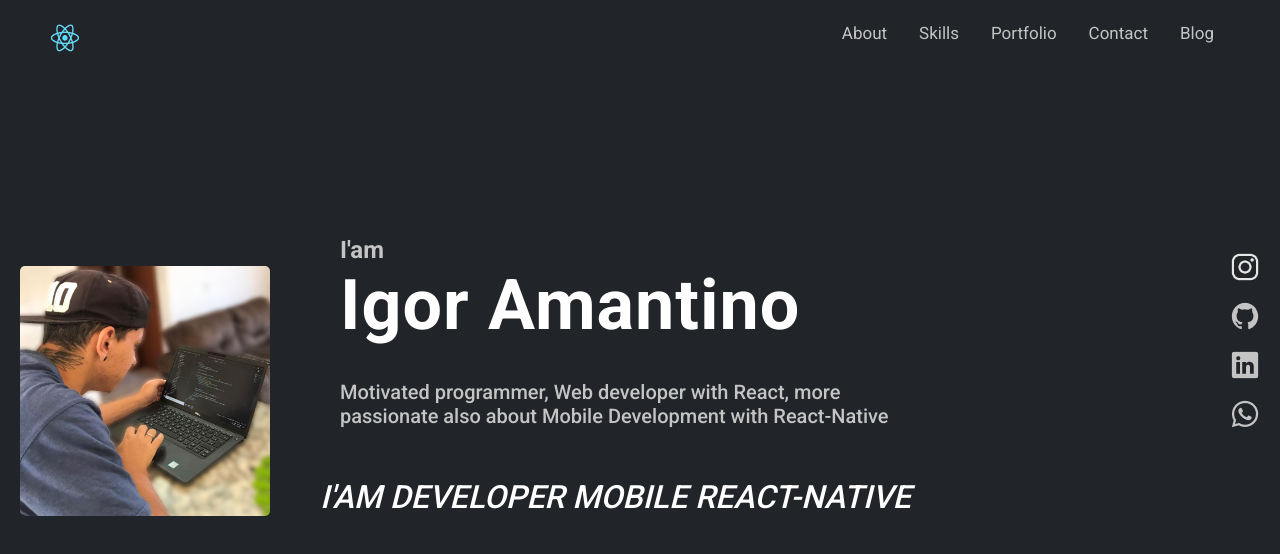
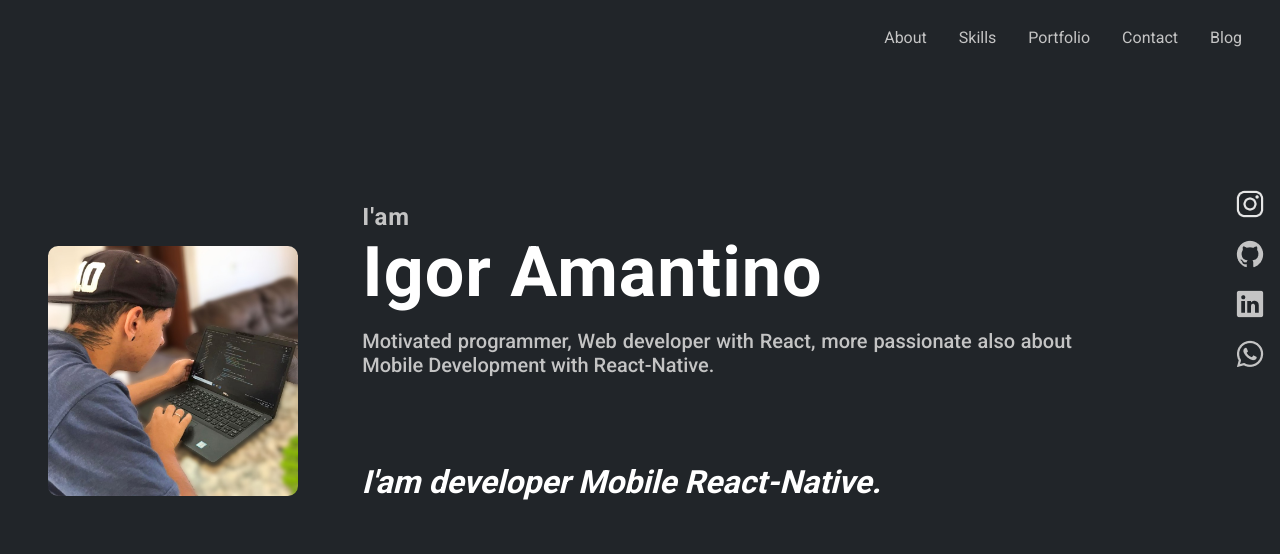
Before and after one commit to IgorGamantino/Porfolio-ReactJs-e-NextJs, a Next.js app in the folder NextPortifolio/: page / in a window 1280 px wide. Shown: the top 554 px of the page. Built offline with nearby package versions, Linux system fonts and the light colour scheme.

Commit message:
resposabiliti

```diff
--- a/NextPortifolio/src/pages/index.tsx
+++ b/NextPortifolio/src/pages/index.tsx
@@ -31,7 +31,6 @@ const Home: React.FC = () => {
           <title>Igor Amantino</title>
         </Head>
         <Navigation>
-          <Image src={react} width={30} height={30} />
           <ul>
             <a href="/About">About</a>
             <a href="/Skills">Skills</a>
@@ -44,6 +43,27 @@ const Home: React.FC = () => {
           <ContentImg>
             <Profile src={photo} alt="igor" width={250} height={250} />
           </ContentImg>
+
+          <Info>
+            <h2>I'am</h2>
+            <h1>Igor Amantino</h1>
+            <p>
+              Motivated programmer, Web developer with React, more passionate
+              also about Mobile Development with React-Native.
+            </p>
+          </Info>
+
+          <Animation
+            wrapper="p"
+            loop={Infinity}
+            steps={[
+              " I'am developer Mobile React-Native.",
+              5000,
+              "I'am developer Web ReactJs.",
+              3000
+            ]}
+          />
+        </Main>
         <Icons>
           <ul>
             <li>
@@ -68,25 +88,6 @@ const Home: React.FC = () => {
             </li>
           </ul>
         </Icons>
-          <Info>
-            <h2>I'am</h2>
-            <h1>Igor Amantino</h1>
-            <p>
-              Motivated programmer, Web developer with React, more passionate
-              also about Mobile Development with React-Native
-            </p>
-          </Info>
-          <Animation
-            wrapper="p"
-            loop={Infinity}
-            steps={[
-              " I'am developer Mobile React-Native",
-              5000,
-              "I'am developer Web ReactJs",
-              3000
-            ]}
-          />
-        </Main>
       </Container>
     </>
   )
--- a/NextPortifolio/src/styles/pages/Home.ts
+++ b/NextPortifolio/src/styles/pages/Home.ts
@@ -1,84 +1,262 @@
 import styled from 'styled-components'
 import Image from 'next/image'
 import Typical from 'react-typical'
+
+const size = {
+  mobileS: '320px',
+  mobileM: '375px',
+  mobileL: '425px',
+  tablet: '768px',
+  laptop: '1024px',
+  laptopL: '1440px'
+}
+
+export const device = {
+  mobileS: `(min-width: ${size.mobileS})`,
+  mobileM: `(min-width: ${size.mobileM})`,
+  mobileL: `(min-width: ${size.mobileL})`,
+  tablet: `(min-width: ${size.tablet})`,
+  laptop: `(min-width: ${size.laptop})`,
+  laptopL: `(min-width: ${size.laptopL})`
+}
+
 export const Container = styled.div`
   width: 100%;
   height: 100%;
 `
 
 export const Navigation = styled.nav`
-  padding: 23px 50px;
-  margin-bottom: 20px;
   display: flex;
-  justify-content: space-between;
+  align-items: center;
+  justify-content: center;
+  padding: 10px 20px;
+
+  ul {
+    align-items: center;
+    justify-content: center;
+    display: flex;
+    flex-wrap: wrap;
+    margin-bottom: 1rem;
+  }
   a {
     color: #c4c4c4;
-    margin: 16px;
+    margin: 1rem;
     text-decoration: none;
     font-family: 'Roboto';
-    font-size: 17px;
+    font-size: 1rem;
+
+    a:hover {
+      color: #fff;
+    }
+  }
+
+  @media ${device.mobileM} {
+    ul {
+      padding: 2px;
+    }
+    a {
+      font-size: 0.7rem;
+      padding: -3px;
+    }
+  }
+
+  @media ${device.tablet} {
+    display: flex;
+    align-items: center;
+    justify-content: flex-end;
+
+    a {
+      font-size: 1rem;
+    }
   }
 `
+export const Main = styled.main`
+  display: flex;
+  flex-direction: column;
 
-export const Main = styled.main`
-  margin-top: 10rem;
+  @media ${device.tablet} {
+    display: flex;
+    flex-direction: row;
+  }
+
+  @media ${device.laptop} {
     position: relative;
-  width: 100%;
+    top: -7rem;
+  }
+`
+export const ContentImg = styled.div`
+  display: flex;
+  align-items: center;
+  justify-content: center;
+
+  @media ${device.tablet} {
+    display: flex;
+    margin-top: 2rem;
+    position: relative;
+    left: 40%;
+    align-items: center;
+    width: 25rem;
+  }
+
+  @media ${device.laptop} {
+    position: relative;
+    left: 2rem;
+    display: flex;
+    top: 40%;
+    bottom: -235px;
+  }
+`
+export const Profile = styled(Image)`
+  border-radius: 10px;
+  margin: 0 auto;
 `
 
 export const Info = styled.div`
-  max-width: 600px;
   margin: 0 auto;
+  margin-top: 2rem;
+
+  h2 {
+    margin-left: 1rem;
+    font-size: 1rem;
+    letter-spacing: 1px;
+  }
   h1 {
     color: #fff;
-    font-size: 70px;
+    font-size: 2rem;
     font-weight: 700;
     letter-spacing: 1px;
-    margin-bottom: 34px;
+    margin-left: 1rem;
+    margin-bottom: 1rem;
+  }
+
+  p {
+    padding-left: 1rem;
+    font-size: 1rem;
+    padding-right: 1rem;
+    text-align: justify;
+    font-weight: 500;
+    margin-bottom: 2rem;
+    flex-wrap: wrap;
+  }
+  @media ${device.tablet} {
+    display: flex;
+    flex-direction: column;
+    position: relative;
+    bottom: -170px;
+    right: 6rem;
+
+    h2 {
+      font-size: 1.3rem;
+    }
+
+    h1 {
+      font-size: 1.6rem;
+    }
+
+    p {
+      font-size: 1.3rem;
+      margin-right: 6rem;
+      flex-wrap: wrap;
+    }
+  }
+
+  @media ${device.laptop} {
+    display: flex;
+    position: relative;
+    justify-content: center;
+    margin-left: 10rem;
+
+    h2 {
+      font-size: 24px;
+    }
+    h1 {
+      font-size: 70px;
     }
 
     p {
       font-size: 20px;
-    font-weight: 500;
-    margin-bottom: 50px;
+    }
+  }
+
+  @media ${device.laptopL} {
+    h2 {
+      font-size: 24px;
+    }
+    h1 {
+      font-size: 70px;
+    }
+
+    p {
+      font-size: 20px;
+    }
   }
 `
 
-export const ContentImg = styled.div`
+export const Animation = styled(Typical)`
+  margin-left: 1rem;
+  color: #fff;
+  margin-bottom: 2rem;
+  font-size: 1.1rem;
+
+  @media ${device.tablet} {
     position: absolute;
-  top: 30px;
-  left: 20px;
-`
-export const Profile = styled(Image)`
-  border-radius: 5px;
-  top: 1px;
+    bottom: -1px;
+    left: 13%;
+    font-weight: bold;
+    font-style: oblique;
+  }
+
+  @media ${device.mobileM} {
+    font-size: 1.3rem;
+  }
+
+  @media ${device.laptop} {
+    font-size: 2rem;
+    left: 27%;
+    bottom: -17rem;
+    font-weight: bold;
+    font-style: oblique;
+  }
 `
 
 export const Icons = styled.div`
-  position: absolute;
-  right: 20px;
-  transition: color 2s;
+  ul {
+    display: flex;
+    align-items: center;
+    justify-content: center;
+    margin-top: 1rem;
+  }
+  li {
+    list-style: none;
+    margin-left: 2rem;
+  }
+
+  @media ${device.tablet} {
+    ul {
+      padding-right: 1rem;
+      display: flex;
+      flex-direction: column;
+      align-items: flex-end;
+      bottom: 80px;
+      position: relative;
+      padding-right: 2rem;
+    }
+    li {
+      margin-bottom: 1rem;
+    }
+  }
+
+  @media ${device.laptop} {
+    display: flex;
+    align-items: center;
+    justify-content: flex-end;
+    padding: 0px;
+    position: relative;
+    bottom: 120px;
 
     ul {
-    list-style: none;
-    padding-left: 0;
+      padding-right: 15px;
     }
-
-  li {
-    line-height: 100%;
-    margin-top: 16px;
-    text-align: center;
-  }
-
-  li:hover {
-    color: #fff;
   }
 `
-export const Animation = styled(Typical)`
-  margin-left: 320px;
-  font-size: 32px;
-  font-style: italic;
-  font-weight: 500;
-  color: #fff;
-  text-transform: uppercase;
-`
+// medias querys //
```
Lines whose indentation alone changed are shown as unchanged.
